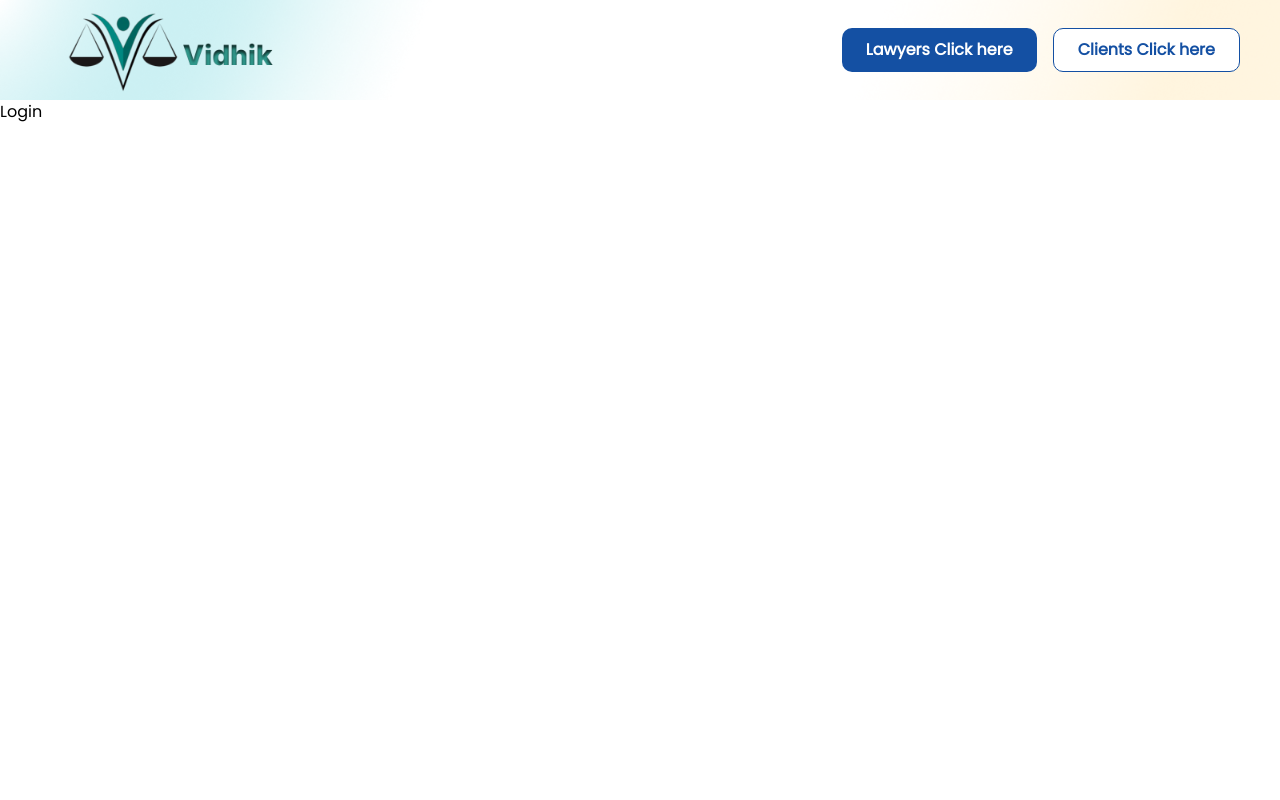
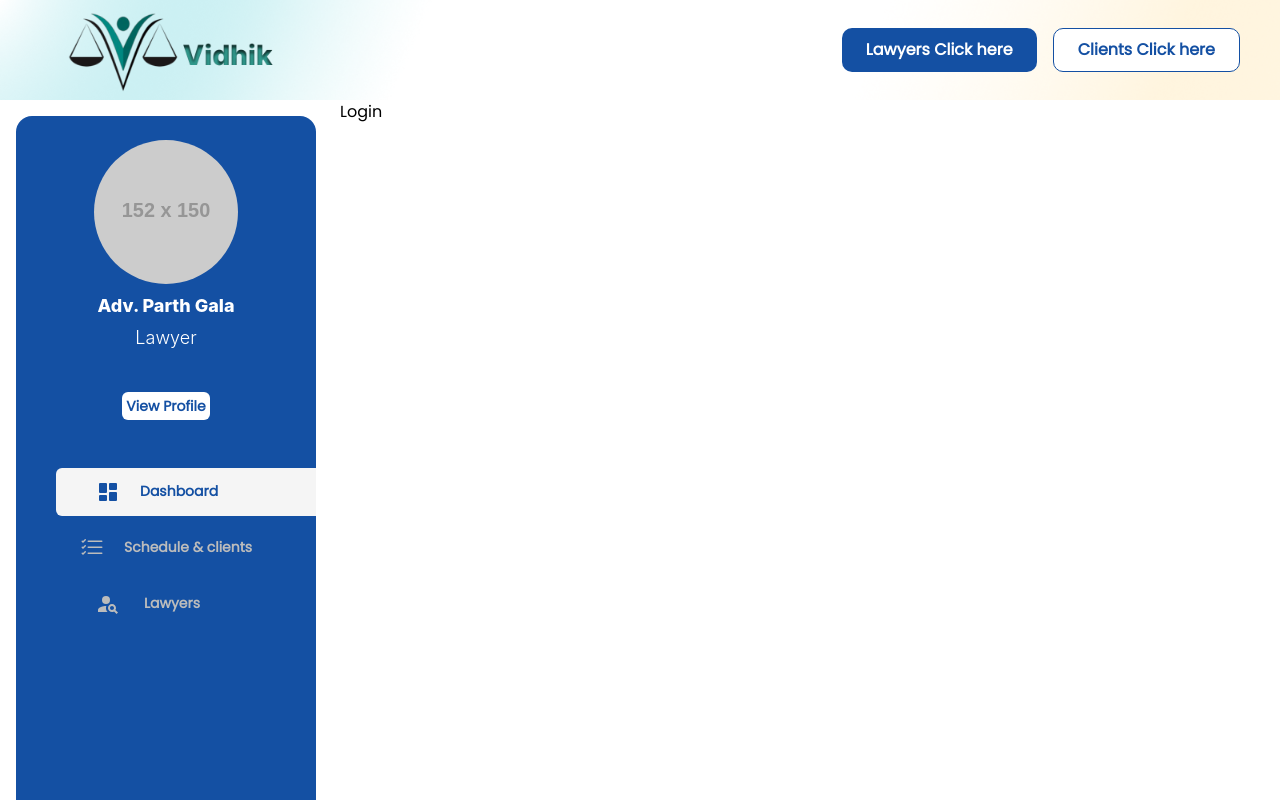
Before and after one commit to Team-Evidently/Vidhik, a React (Vite) app in the folder frontend/: page /provider/login in a window 1280 px wide. Built offline with nearby package versions, Linux system fonts and the light colour scheme; the HTML template or start-up script is replaced by a standard one.

Commit message:
fix:module

```diff
--- a/frontend/src/modules/Module.jsx
+++ b/frontend/src/modules/Module.jsx
@@ -1,16 +1,43 @@
 import React from 'react'
 import Header from '../components/Header/Header'
 import Router from '../routes/router'
+import { useLocation } from 'react-router-dom'
+import Sidebar from '../components/sidenav'
 
 const Module = () => {
+    const location = useLocation()
+    console.log(location.pathname)
+    if(location.pathname === '/login' || location.pathname === '/register'){
         return (
             <div>
-        <Header />
                 <main className=''>
                     <Router />
                 </main>
             </div>
         )
     }
+    else{
+        return (
+            <div>
+                <Header />
+                <main className=''>
+                    <Sidebar />
+                    <div className='ml-[340px] '>
+                    <Router />
+                    </div>
+
+                </main>
+                {/* <main className='flex w-full'>
+                    <Sidebar />
+                    <div className=''>
+                    <Router />
+                    </div>
+
+
+                </main> */}
+            </div>
+        )
+    }
+}
 
 export default Module
--- a/frontend/src/pages/lsp/LDashboard/LDashboard.jsx
+++ b/frontend/src/pages/lsp/LDashboard/LDashboard.jsx
@@ -40,9 +40,9 @@ import logo from "../../../assets/logo.png";
 
 const LDashboard = () => {
   return (
-    <div className="bg-[#F5F5F5] min-h-screen flex hero__section py-0">
-      <Sidenav />
-      <div className="ml-[340px] p-4 w-full">
+    <div className="bg-[#F5F5F5] min-h-screen flex py-0">
+      {/* <Sidenav /> */}
+      <div className=" p-4 w-full">
         <div className="text-[#f5f5f5] text-3xl font-4 mb-4">
           <img src={logo} alt="" className="w-[100px] h-auto" />
         </div>
--- a/frontend/src/pages/lsp/LSP_Profile/Profile.jsx
+++ b/frontend/src/pages/lsp/LSP_Profile/Profile.jsx
@@ -10,7 +10,6 @@ const Profile = () => {
     const [tab, settab] = useState('about')
     return (
         <div className="bg-[#F5F5F5] min-h-screen flex">
-            <Sidebar />
             <main>
                 <section>
                     <div className='max-w-[1170px] px-5 mx-auto'>
```
Lines whose indentation alone changed are shown as unchanged.
